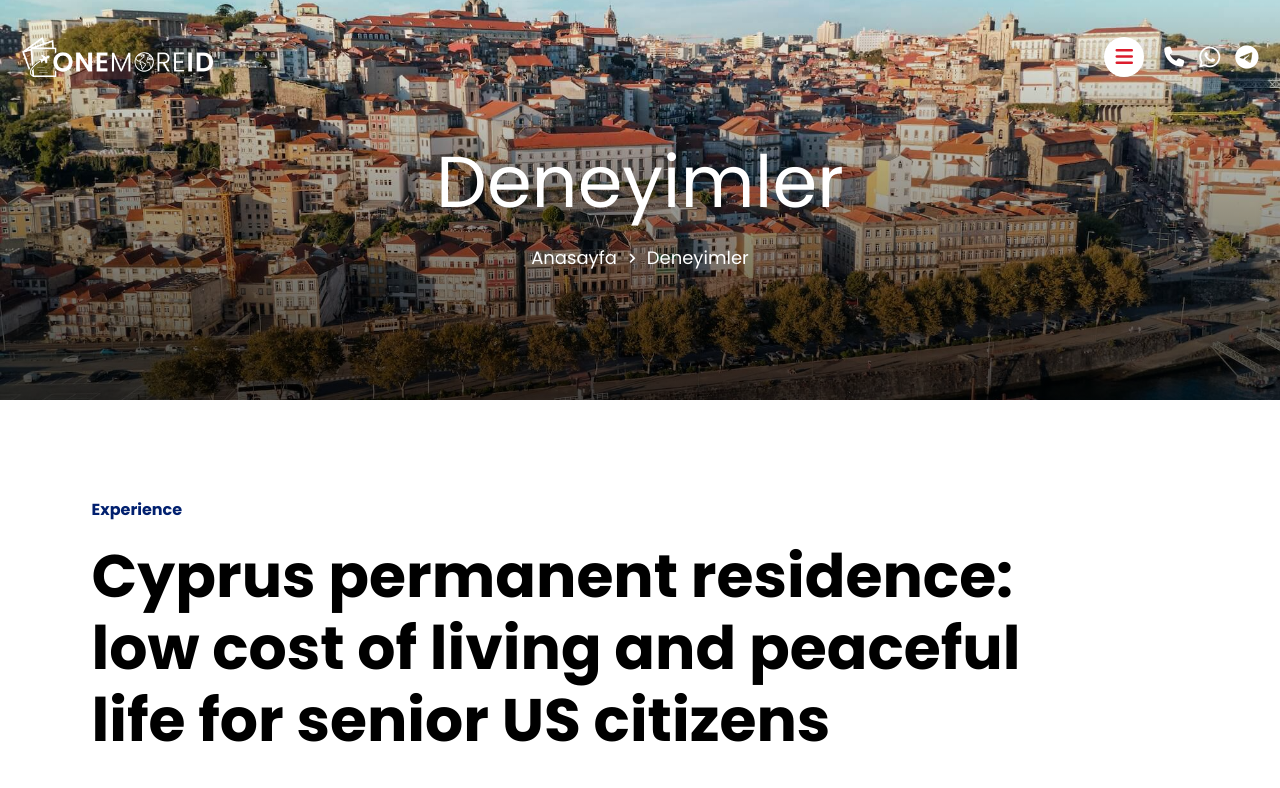
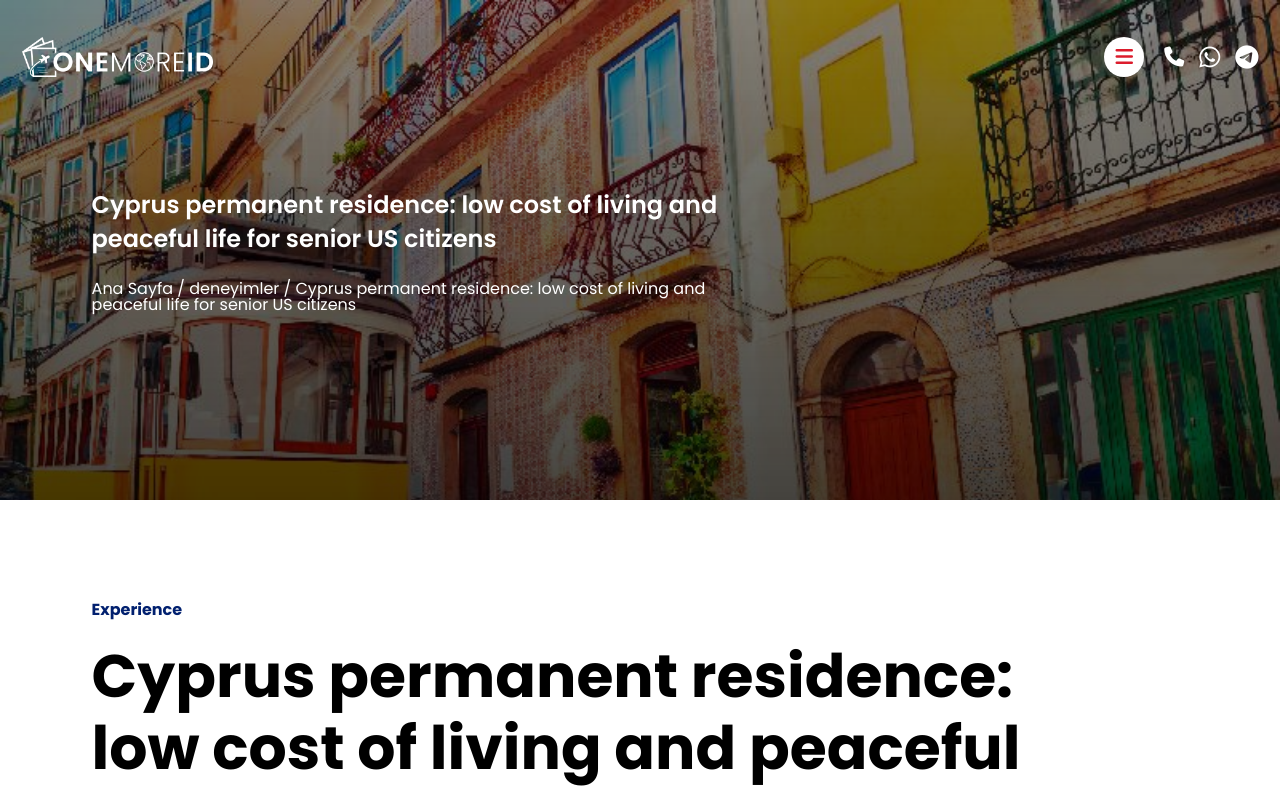
Before and after one commit to Ensar2318/onemoerid, a plain HTML site: page experience-detail.html in a window 1280 px wide. Shown: the top 788 px of the page. Drawn offline with Linux system fonts and the light colour scheme.

Commit message:
qwewqewq

```diff
--- a/assets/scss/3-layout/_footer.scss
+++ b/assets/scss/3-layout/_footer.scss
@@ -5,6 +5,7 @@ footer {
             color: #7a7a7a;
             font-size: 17px;
             font-weight: 400;
+            line-height: 25px;
         }
         .logo {
             margin-bottom: 10px;
--- a/assets/scss/6-pages/_index.scss
+++ b/assets/scss/6-pages/_index.scss
@@ -14,6 +14,7 @@
             font-weight: 600;
             text-shadow: 0px 0px 50px rgba(0, 0, 0, 0.22);
             padding-bottom: 25px;
+            line-height: 34px;
         }
         .blog-desc {
             font-size: 16px;
--- a/experience-detail.html
+++ b/experience-detail.html
@@ -113,16 +113,20 @@
     <!-- Mobile Menu End -->
 
     <!-- hero section start -->
-    <section class="hero-section p-0 mini" style="background-image: url('assets/img/hero-bg.jpg');">
-        <div class="background-overlay"></div>
-        <div class="container d-flex align-items-center justify-content-center">
-            <div>
-                <h1 class="title">Deneyimler</h1>
-                <h6 class="subtitle"><a href="">Anasayfa
-                    </a> <i class='bx bx-chevron-right'></i>
-                    <a href="">
-                        Deneyimler</a>
-                </h6>
+    <section class="hero-section p-0 middle" style="background-image: url('assets/img/blog-detail.jpg');">
+        <div class="background-overlay" style="background-color: #000000a3;"></div>
+        <div class="container">
+            <div class="row h-100 align-items-center">
+                <div class="col-xl-7">
+                    <div class="hero-content">
+                        <h1 class="blog-title">
+                            Cyprus permanent residence: low cost of living and peaceful life for senior US citizens</h1>
+                        <p class="blog-desc"><a href="">Ana Sayfa</a> / <a href="">deneyimler</a> / <a href="">Cyprus
+                                permanent residence: low cost of living and peaceful life for senior US citizens</a></p>
+                        </p>
+                    </div>
+                </div>
+
             </div>
         </div>
     </section>
```
Also changed, not shown: index.html (+1 -1 lines), assets/css/main.css, 1 other file.
